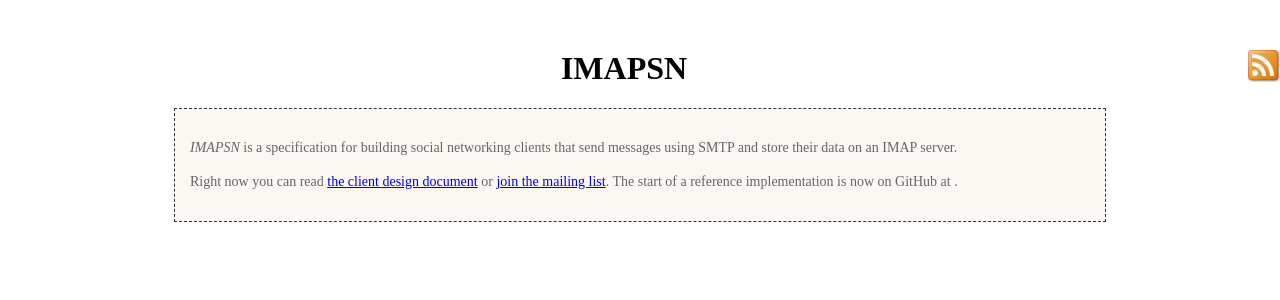
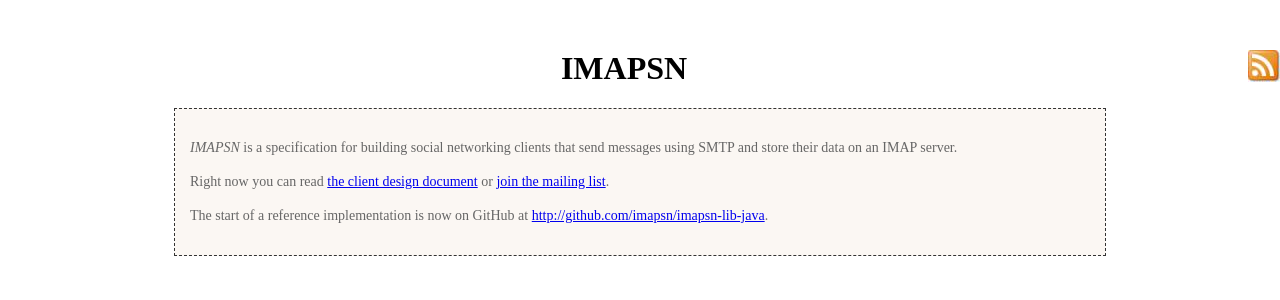
Before and after one commit to imapsn/imapsn.github.com, a Jekyll site: the page built from index.html, in a window 1280 px wide. Shown: the top 300 px of the page. Built offline with Jekyll 4.4.1, drawn with Linux system fonts in a browser that asks for light colours; part of the change alters nothing that is shown.

Commit message:
note availability of imapsn-lib-java

```diff
--- a/index.html
+++ b/index.html
@@ -13,7 +13,7 @@ their data on an IMAP server.</p>
 <p>
 Right now you can read <a href="/2010/imapsn-client.html">the client design document</a>
 or <a href="http://groups.google.com/group/imapsn-dev">join the mailing list</a>.
-
-The start of a reference implementation is now on GitHub at <http://github.com/imapsn/imapsn-lib-java>.
+</p><p>
+The start of a reference implementation is now on GitHub at <a href="http://github.com/imapsn/imapsn-lib-java">http://github.com/imapsn/imapsn-lib-java</a>.
 </p>
 </div>
```
